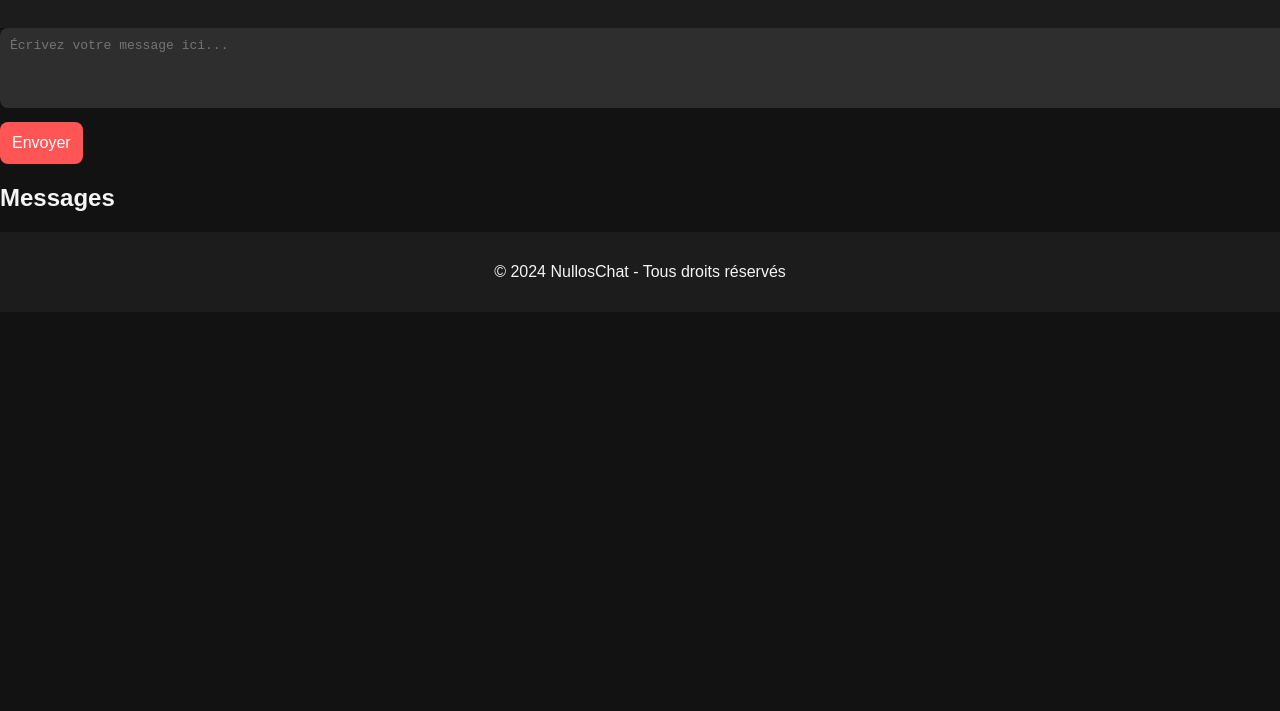
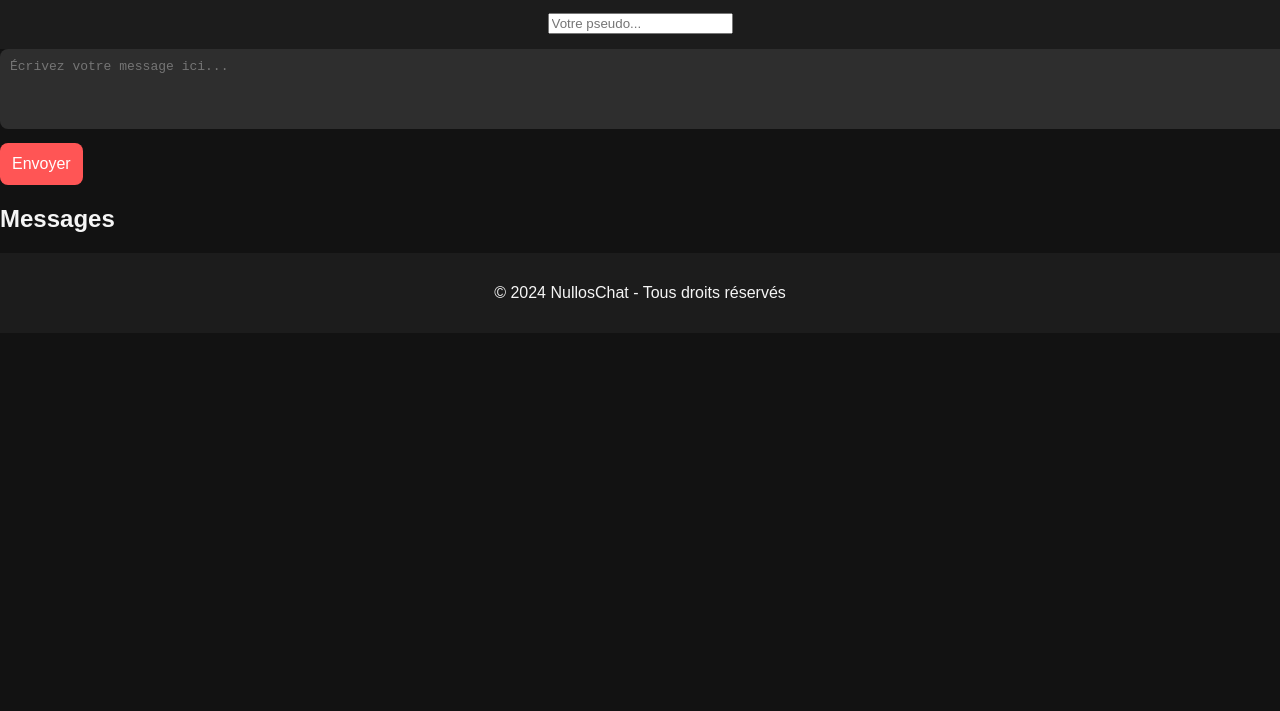
Before and after one commit to AVTAVANTTOUT/NuLLosChat, a plain HTML site: page index.html in a window 1280 px wide. Shown: the part 89-800 px from the top of the page. Drawn offline with Linux system fonts and the light colour scheme; no server answers.

Commit message:
Update index.html

```diff
--- a/index.html
+++ b/index.html
@@ -12,6 +12,8 @@
   <header>
     <h1>NullosChat</h1>
     <p>Messagerie Anonyme en Temps Réel</p>
+    <input type="text" id="pseudo-input" placeholder="Votre pseudo..." required>
+
   </header>
 
   <main>
```
